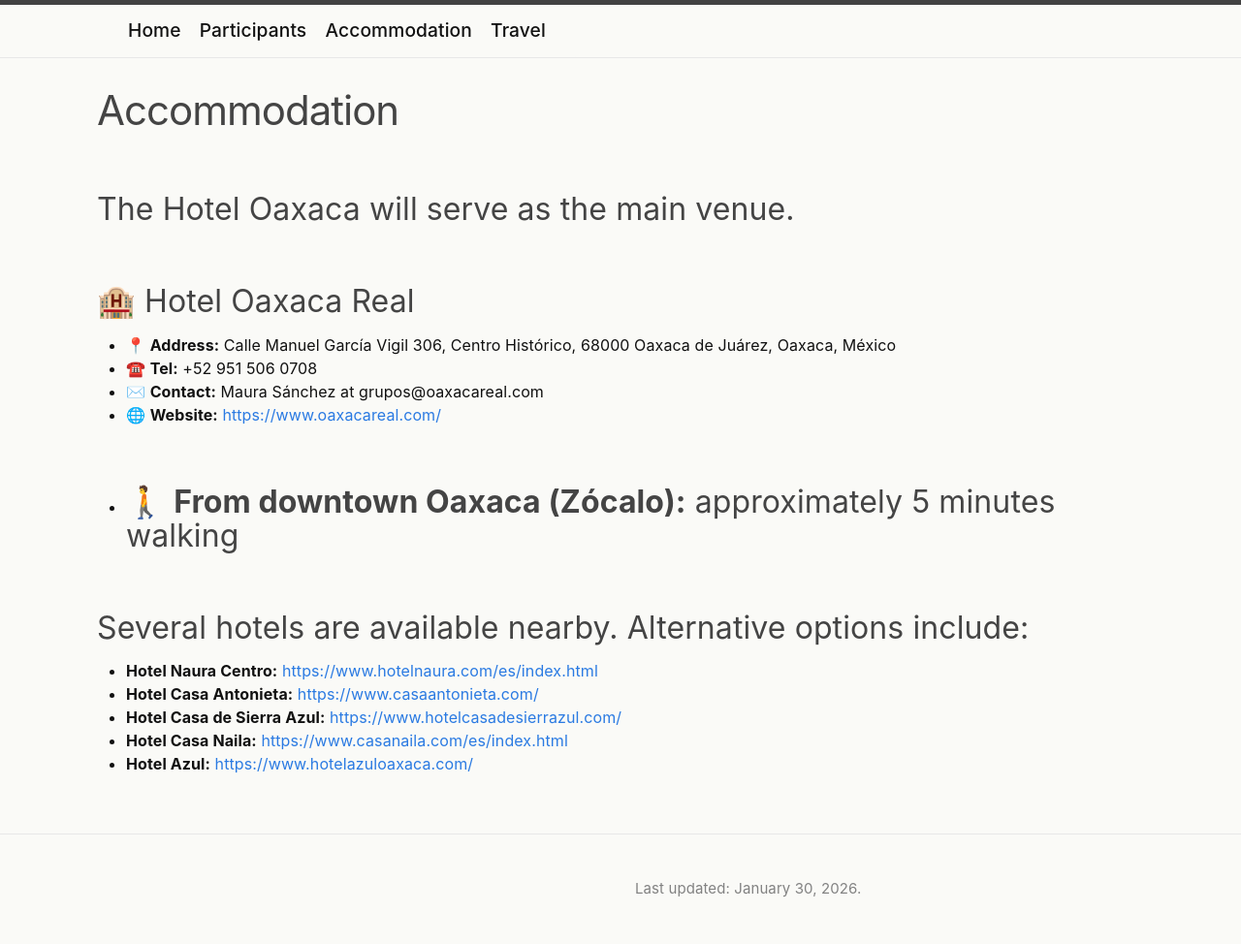
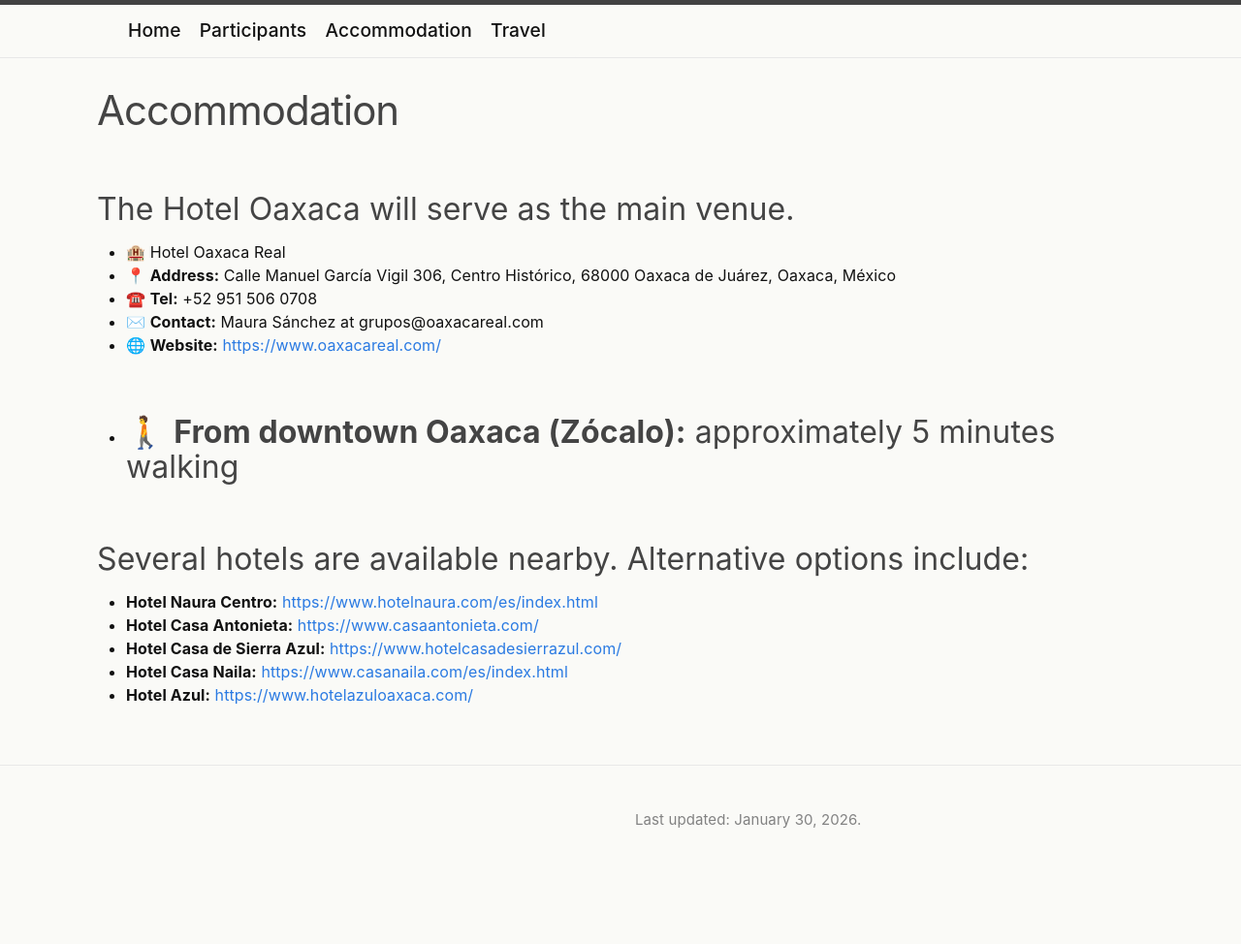
Before and after one commit to celmechcongress2026/celmechcongress2026.github.io, a Jekyll site: the page built from accommodation.md, in a window 1280 px wide. Shown: the whole page at 97% size. Built offline with Jekyll 4.4.1, drawn with Linux system fonts in a browser that asks for light colours; after the commit the page ends 903 px from its top, so only the background shows below that.

```diff
--- a/accommodation.md
+++ b/accommodation.md
@@ -6,7 +6,7 @@ permalink: /accommodation/
 
 The Hotel Oaxaca will serve as the main venue.
 ---
-## 🏨 Hotel Oaxaca Real
+- 🏨 Hotel Oaxaca Real
 - 📍 **Address:** Calle Manuel García Vigil 306, Centro Histórico, 68000 Oaxaca de Juárez, Oaxaca, México
 - ☎️  **Tel:** +52 951 506 0708
 - ✉️ **Contact:** Maura Sánchez at grupos@oaxacareal.com
```
